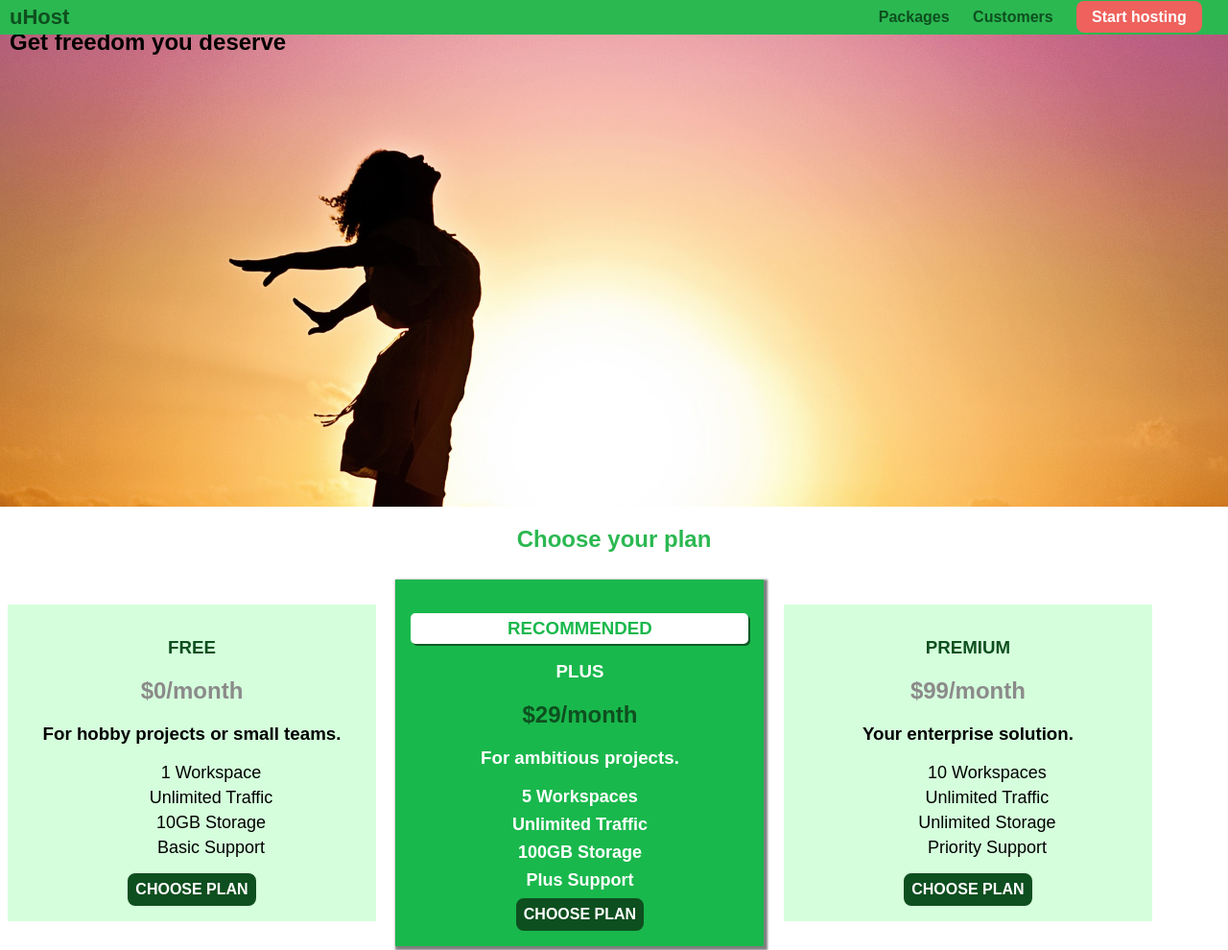
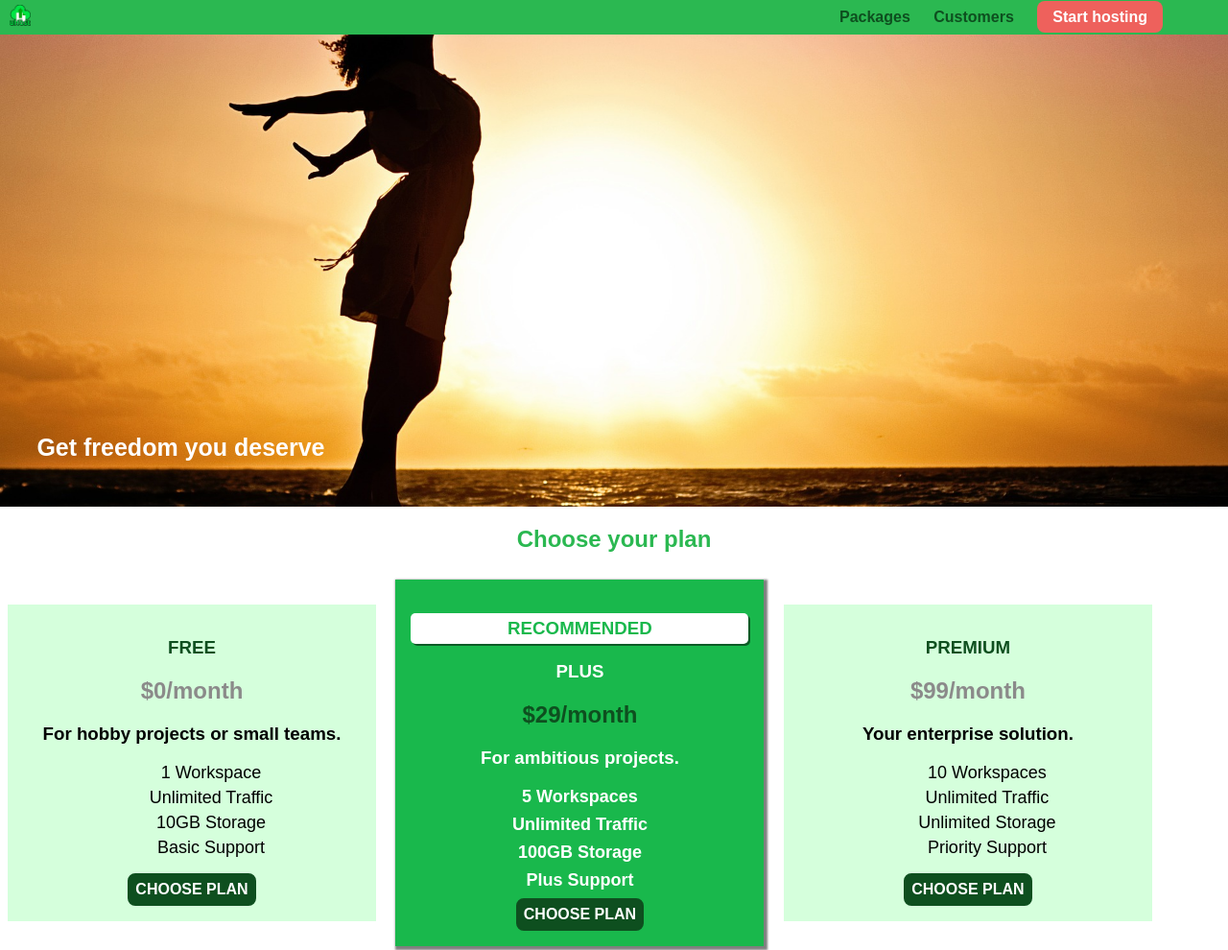
Before and after one commit to BojanMijatovic/startWithHtmlCss, a plain HTML site: page index.html in a window 1280 px wide. Shown: the top 990 px of the page at 96% size. Drawn offline with Linux system fonts and the light colour scheme; a web font is replaced by a local one.

Commit message:
add brand icon

```diff
--- a/index.html
+++ b/index.html
@@ -17,7 +17,9 @@
 
     <header class="main-header">
       <div class="nav-logo">
-        <a href="index.html" class="main-header__brand">uHost</a>
+        <a href="index.html" class="main-header__brand">
+          <img src="./img/uhost-icon.png" alt="New brand off company">
+        </a>
       </div>
       <nav class="main-nav">
         <ul class="main-nav__items">
--- a/main.css
+++ b/main.css
@@ -10,13 +10,25 @@
 
  /*  Product */
  #product-overview {
-   background-image: url('./img/freedom.jpg');
+   background: url('./img/freedom.jpg');
    background-size: cover;
    background-repeat: no-repeat;
+   background-position: center;
    width: 100%;
    height: 528px;
    padding: 10px;
+   position: relative;
  }
+
+ #product-overview h1 {
+   position: absolute;
+   bottom: 5%;
+   left: 3%;
+   color: white;
+   font-weight: 700;
+   font-size: 25px;
+ }
+
 
  .section-title {
    color: #2bb851;
@@ -31,6 +43,7 @@
    padding: 5px 10px;
    color: #f5f5f5;
    position: fixed;
+   z-index: 1;
  }
 
  .nav-logo {
@@ -42,7 +55,12 @@
    color: #0e4f1f;
    text-decoration: none;
    font-size: 22px;
-   font-weight: 700;
+   height: 22px;
+   display: inline-block;
+ }
+
+ .main-header__brand img {
+   height: 100%;
  }
 
 
```
Also changed, not shown: img/uhost-icon.png (added).
